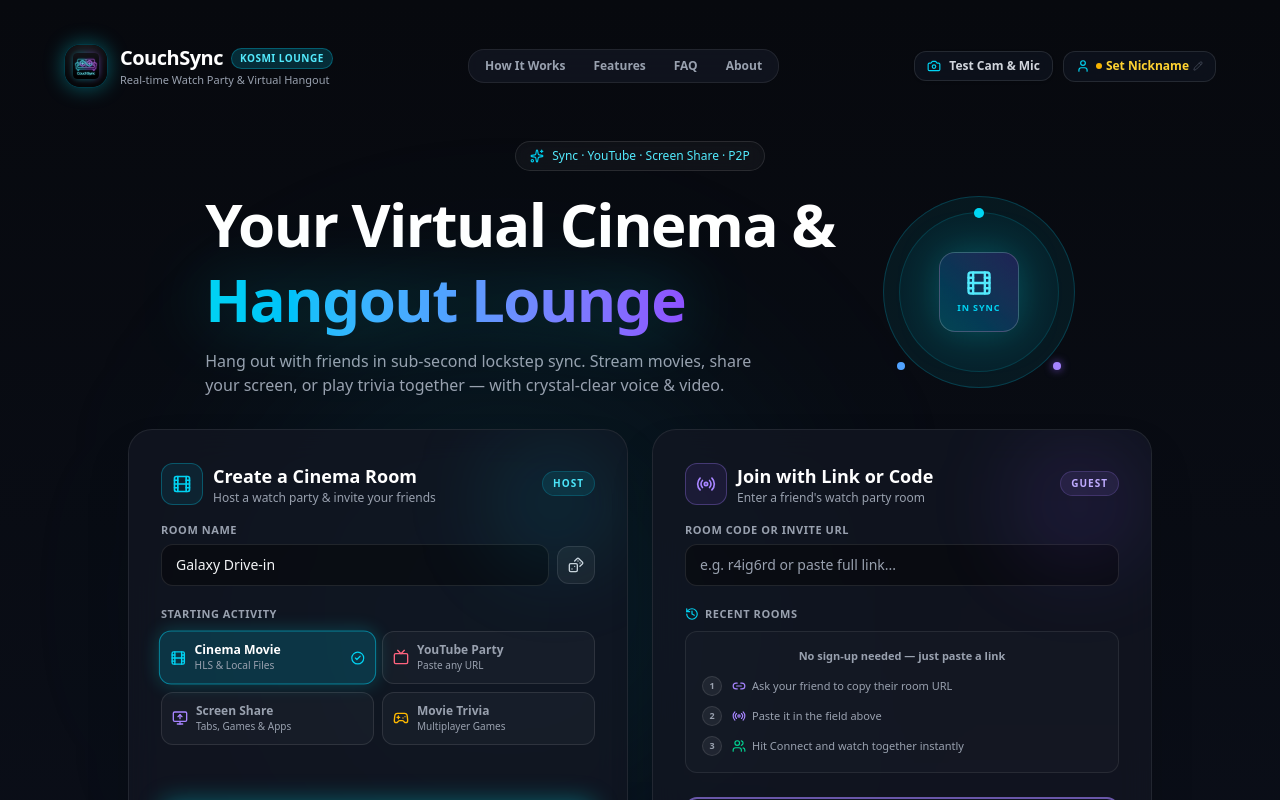
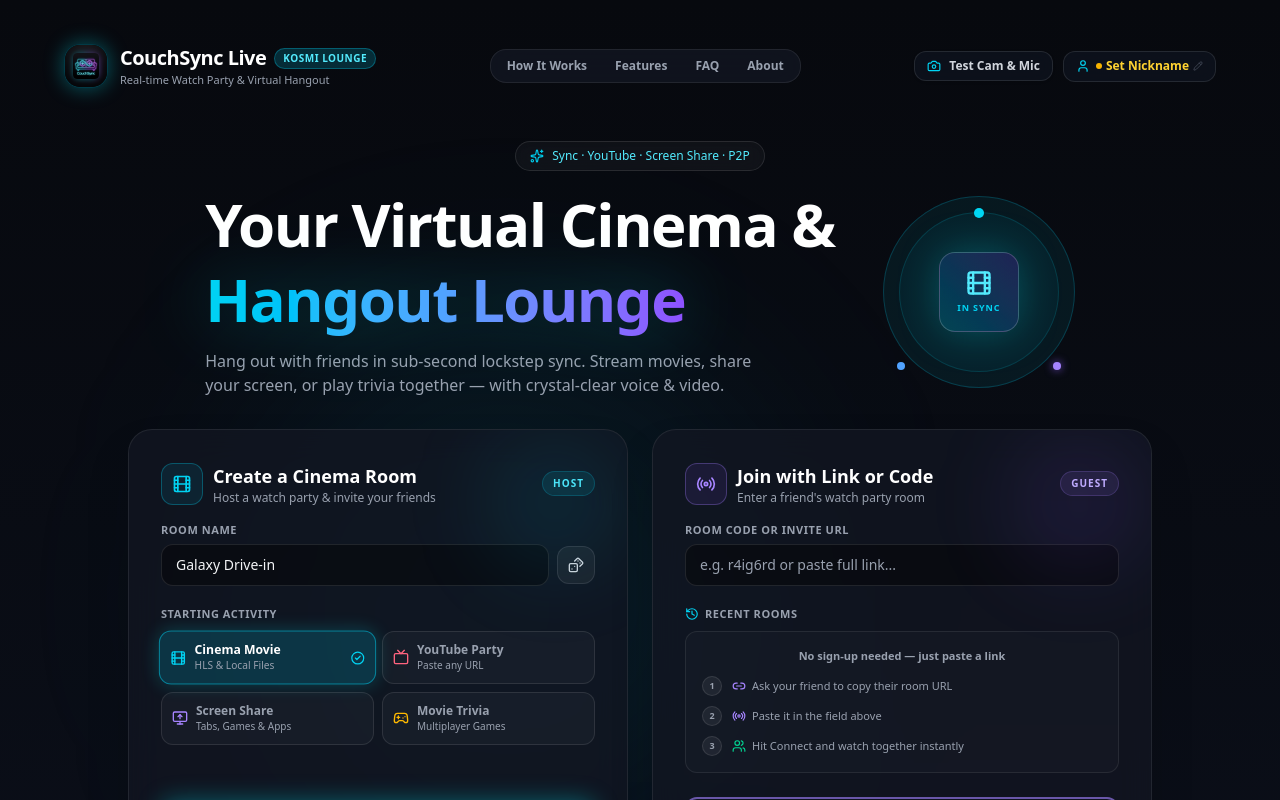
Before and after one commit to devd-328/CouchSync, a Next.js app: page / in a window 1280 px wide. Shown: the top 800 px of the page. Built offline with nearby package versions, Linux system fonts and the light colour scheme.

Commit message:
chore: rename brand from CouchSync to CouchSync Live across platform and docs

```diff
--- a/src/app/about/page.tsx
+++ b/src/app/about/page.tsx
@@ -12,8 +12,8 @@ import { SiteHeader } from '@/components/layout/SiteHeader';
 import { SiteFooter } from '@/components/layout/SiteFooter';
 
 export const metadata: Metadata = {
-  title: 'About — CouchSync Cinema Lounge',
-  description: 'The story and philosophy behind CouchSync: watching movies across distance, zero-server-cost peer-to-peer architecture, and the Kosmi Lounge aesthetic.',
+  title: 'About — CouchSync Live Cinema Lounge',
+  description: 'The story and philosophy behind CouchSync Live: watching movies across distance, zero-server-cost peer-to-peer architecture, and the Kosmi Lounge aesthetic.',
 };
 
 export default function AboutPage() {
@@ -37,7 +37,7 @@ export default function AboutPage() {
           </div>
 
           <h1 className="text-3xl sm:text-5xl font-black text-white tracking-tight leading-tight">
-            Why CouchSync Exists
+            Why CouchSync Live Exists
           </h1>
           <p className="mt-4 text-sm sm:text-base text-gray-300 leading-relaxed">
             A real-time cinema lounge built so friends, partners, and movie lovers can watch together across any distance — without servers, accounts, or friction.
@@ -64,7 +64,7 @@ export default function AboutPage() {
                 We all know the frustration of long-distance watch parties: counting down <em className="text-white">“3, 2, 1, press play!”</em> on a phone call, only to discover one person is three seconds ahead and reacting to spoilers before they happen.
               </p>
               <p>
-                Cinema is an inherently social art form. It’s meant to be experienced with gasps, quiet laughs, popcorn debates, and shared moments. CouchSync was created to eliminate the distance barrier with sub-second lockstep synchronization, making your living rooms feel right next door to each other.
+                Cinema is an inherently social art form. It’s meant to be experienced with gasps, quiet laughs, popcorn debates, and shared moments. CouchSync Live was created to eliminate the distance barrier with sub-second lockstep synchronization, making your living rooms feel right next door to each other.
               </p>
             </div>
           </article>
@@ -87,7 +87,7 @@ export default function AboutPage() {
                 Traditional streaming platforms incur massive server bills by re-encoding and routing video through centralized clouds. Those high infrastructure costs inevitably force apps to charge monthly subscriptions, sell user data, or eventually shut down.
               </p>
               <p>
-                CouchSync takes a radically different approach: <strong>Peer-to-Peer by design</strong>. Video, voice, and media sync directly between participants&apos; browsers via WebRTC (DTLS-SRTP encryption). Because no heavy video data passes through our servers, hosting costs stay near zero. This ensures CouchSync can remain completely free, lightweight, and private forever.
+                CouchSync Live takes a radically different approach: <strong>Peer-to-Peer by design</strong>. Video, voice, and media sync directly between participants&apos; browsers via WebRTC (DTLS-SRTP encryption). Because no heavy video data passes through our servers, hosting costs stay near zero. This ensures CouchSync Live can remain completely free, lightweight, and private forever.
               </p>
             </div>
           </article>
@@ -110,7 +110,7 @@ export default function AboutPage() {
                 Most video call tools look like corporate Monday morning meetings — bright white backgrounds, sterile gray borders, and harsh notification pings that ruin movie atmosphere.
               </p>
               <p>
-                We designed CouchSync as an homage to the neon-lit midnight movie theater experience: obsidian glassmorphism, soft ambient glows that match the film, and smart audio ducking that automatically softens movie dialogue when a friend speaks so nobody has to shout.
+                We designed CouchSync Live as an homage to the neon-lit midnight movie theater experience: obsidian glassmorphism, soft ambient glows that match the film, and smart audio ducking that automatically softens movie dialogue when a friend speaks so nobody has to shout.
               </p>
             </div>
           </article>
--- a/src/app/features/page.tsx
+++ b/src/app/features/page.tsx
@@ -21,8 +21,8 @@ import { SiteHeader } from '@/components/layout/SiteHeader';
 import { SiteFooter } from '@/components/layout/SiteFooter';
 
 export const metadata: Metadata = {
-  title: 'Features — CouchSync Cinema Lounge',
-  description: 'Explore CouchSync features: sub-second playback sync, P2P video & voice with smart ducking, native screen sharing, movie trivia, and ambient cinema themes.',
+  title: 'Features — CouchSync Live Cinema Lounge',
+  description: 'Explore CouchSync Live features: sub-second playback sync, P2P video & voice with smart ducking, native screen sharing, movie trivia, and ambient cinema themes.',
 };
 
 export default function FeaturesPage() {
@@ -48,7 +48,7 @@ export default function FeaturesPage() {
             Engineered for Cinema Together
           </h1>
           <p className="mt-4 text-sm sm:text-base text-gray-300 leading-relaxed">
-            Discover the technology behind CouchSync. Ultra-low latency synchronization, peer-to-peer media encryption, smart acoustic ducking, and ambient cinema theater theming.
+            Discover the technology behind CouchSync Live. Ultra-low latency synchronization, peer-to-peer media encryption, smart acoustic ducking, and ambient cinema theater theming.
           </p>
         </div>
 
@@ -87,7 +87,7 @@ export default function FeaturesPage() {
                   Sub-Second Sync Engine
                 </h2>
                 <p className="text-xs sm:text-sm text-gray-300 leading-relaxed">
-                  CouchSync reconciles play, pause, seek, and playback rates across all participants with under 150ms latency. A fine-tuned drift tolerance threshold ensures micro-fluctuations never cause annoying micro-stutters. Continuous 1.5-second heartbeat telemetry and cooperative buffering ensure nobody gets left behind when a partner buffers.
+                  CouchSync Live reconciles play, pause, seek, and playback rates across all participants with under 150ms latency. A fine-tuned drift tolerance threshold ensures micro-fluctuations never cause annoying micro-stutters. Continuous 1.5-second heartbeat telemetry and cooperative buffering ensure nobody gets left behind when a partner buffers.
                 </p>
                 <ul className="grid grid-cols-1 sm:grid-cols-2 gap-2.5 pt-2">
                   {[
@@ -241,7 +241,7 @@ export default function FeaturesPage() {
                   Native 60fps Screen Sharing
                 </h2>
                 <p className="text-xs sm:text-sm text-gray-300 leading-relaxed">
-                  Stream full desktop screens, individual application windows, or browser tabs with zero cloud compression. Whether sharing indie movies from personal drives, browsing through photo albums, or co-watching subscription services, CouchSync establishes direct WebRTC video pipes without watermarks or duration limits.
+                  Stream full desktop screens, individual application windows, or browser tabs with zero cloud compression. Whether sharing indie movies from personal drives, browsing through photo albums, or co-watching subscription services, CouchSync Live establishes direct WebRTC video pipes without watermarks or duration limits.
                 </p>
                 <ul className="grid grid-cols-1 sm:grid-cols-2 gap-2.5 pt-2">
                   {[
@@ -502,7 +502,7 @@ export default function FeaturesPage() {
           <div className="absolute inset-0 bg-linear-to-r from-cyan-500/5 via-violet-500/5 to-emerald-500/5 pointer-events-none" />
           <div className="relative z-10 max-w-xl mx-auto space-y-4">
             <h2 className="text-2xl sm:text-3xl font-black text-white tracking-tight">
-              Ready to Try CouchSync?
+              Ready to Try CouchSync Live?
             </h2>
             <p className="text-xs sm:text-sm text-gray-300">
               Host your movie night in seconds with crystal-clear P2P audio, sub-second sync, and zero accounts.
--- a/src/app/how-it-works/page.tsx
+++ b/src/app/how-it-works/page.tsx
@@ -22,7 +22,7 @@ import { SiteHeader } from '@/components/layout/SiteHeader';
 import { SiteFooter } from '@/components/layout/SiteFooter';
 
 export const metadata: Metadata = {
-  title: 'How It Works — CouchSync Cinema Lounge',
+  title: 'How It Works — CouchSync Live Cinema Lounge',
   description: 'Step-by-step guide to hosting synchronized watch parties with friends: room setup, device testing, media streaming, and keyboard shortcuts.',
 };
 
@@ -124,7 +124,7 @@ export default function HowItWorksPage() {
           </div>
 
           <h1 className="text-3xl sm:text-5xl font-black text-white tracking-tight leading-tight">
-            How CouchSync Works
+            How CouchSync Live Works
           </h1>
           <p className="mt-4 text-sm sm:text-base text-gray-300 leading-relaxed">
             Synchronized movie nights made effortless. From creating your first lounge to peer-to-peer audio ducking and hotkeys, here is the full walkthrough.
@@ -232,7 +232,7 @@ export default function HowItWorksPage() {
                   </span>
                 </div>
                 <p className="text-xs sm:text-sm text-gray-300 leading-relaxed">
-                  CouchSync never routes your video or voice streams through a middleman server. All peer audio and video are encrypted point-to-point directly between viewers using standard WebRTC (DTLS-SRTP). Furthermore, when testing locally or in private environments, CouchSync uses the browser&apos;s native BroadcastChannel engine — functioning 100% offline without requiring any database or backend authentication.
+                  CouchSync Live never routes your video or voice streams through a middleman server. All peer audio and video are encrypted point-to-point directly between viewers using standard WebRTC (DTLS-SRTP). Furthermore, when testing locally or in private environments, CouchSync Live uses the browser&apos;s native BroadcastChannel engine — functioning 100% offline without requiring any database or backend authentication.
                 </p>
                 <div className="mt-4 flex flex-wrap items-center gap-4 text-xs font-semibold text-gray-400">
                   <div className="flex items-center gap-1.5 text-cyan-300">
--- a/src/app/layout.tsx
+++ b/src/app/layout.tsx
@@ -3,7 +3,7 @@ import './globals.css';
 
 export const metadata: Metadata = {
   metadataBase: new URL('https://couchsync.vercel.app'),
-  title: 'CouchSync — Watch Movies Together in Real-Time Sync',
+  title: 'CouchSync Live — Watch Movies Together in Real-Time Sync',
   description: 'Synchronized HLS video playback with peer-to-peer WebRTC video calling, low-latency live chat, and audio ducking.',
   icons: {
     icon: [
@@ -17,23 +17,23 @@ export const metadata: Metadata = {
     shortcut: '/icon.png',
   },
   openGraph: {
-    title: 'CouchSync — Watch Movies Together in Real-Time Sync',
+    title: 'CouchSync Live — Watch Movies Together in Real-Time Sync',
     description: 'Synchronized HLS video playback with peer-to-peer WebRTC video calling, low-latency live chat, and audio ducking.',
     url: 'https://couchsync.vercel.app',
-    siteName: 'CouchSync',
+    siteName: 'CouchSync Live',
     images: [
       {
         url: '/og-image.png',
         width: 1024,
         height: 1024,
-        alt: 'CouchSync Logo',
+        alt: 'CouchSync Live Logo',
       },
     ],
     type: 'website',
   },
   twitter: {
     card: 'summary',
-    title: 'CouchSync — Watch Movies Together in Real-Time Sync',
+    title: 'CouchSync Live — Watch Movies Together in Real-Time Sync',
     description: 'Synchronized HLS video playback with peer-to-peer WebRTC video calling, low-latency live chat, and audio ducking.',
     images: ['/og-image.png'],
   },
--- a/src/app/page.tsx
+++ b/src/app/page.tsx
@@ -73,13 +73,13 @@ const ACTIVITIES: { mode: MediaSourceType; label: string; sub: string; icon: Rea
 
 const FAQ_ITEMS = [
   {
-    q: 'Is CouchSync really 100% free with no account required?',
+    q: 'Is CouchSync Live really 100% free with no account required?',
     badge: 'Free & No Sign-up',
     badgeColor: 'bg-emerald-500/15 border-emerald-400/30 text-emerald-300',
-    a: 'Yes. CouchSync requires zero account registration, credit cards, or subscriptions. You can launch a room with a single click or paste an invite code to join a friend’s lounge instantly in any supported browser.',
+    a: 'Yes. CouchSync Live requires zero account registration, credit cards, or subscriptions. You can launch a room with a single click or paste an invite code to join a friend’s lounge instantly in any supported browser.',
   },
   {
-    q: 'Does CouchSync store, record, or route my video/voice through a server?',
+    q: 'Does CouchSync Live store, record, or route my video/voice through a server?',
     badge: 'DTLS-SRTP Encrypted',
     badgeColor: 'bg-cyan-500/15 border-cyan-400/30 text-cyan-300',
     a: 'Never. All camera and microphone streams are transmitted directly between browsers using end-to-end encrypted WebRTC (DTLS-SRTP). No video or audio ever touches or gets stored on an intermediate media server.',
@@ -88,13 +88,13 @@ const FAQ_ITEMS = [
     q: 'Which web browsers are supported?',
     badge: 'Cross-Browser',
     badgeColor: 'bg-violet-500/15 border-violet-400/30 text-violet-300',
-    a: 'CouchSync is fully supported on Chrome 90+, Firefox 85+, Safari 15+, and Edge 90+. No browser plugins, extensions, or software installations are needed.',
+    a: 'CouchSync Live is fully supported on Chrome 90+, Firefox 85+, Safari 15+, and Edge 90+. No browser plugins, extensions, or software installations are needed.',
   },
   {
     q: 'What happens if someone has a slow connection or begins buffering?',
     badge: 'Cooperative Sync',
     badgeColor: 'bg-amber-500/15 border-amber-400/30 text-amber-300',
-    a: 'CouchSync features cooperative buffering: if someone buffers, playback automatically pauses cleanly for everyone until they catch up, preventing anyone from missing a scene. If remote servers are ever unreachable, our engine automatically falls back to local broadcast synchronization.',
+    a: 'CouchSync Live features cooperative buffering: if someone buffers, playback automatically pauses cleanly for everyone until they catch up, preventing anyone from missing a scene. If remote servers are ever unreachable, our engine automatically falls back to local broadcast synchronization.',
   },
   {
     q: 'How does video playback stay in sync without lag or audio echo?',
@@ -311,7 +311,7 @@ export default function HomePage() {
           <div className="w-11 h-11 rounded-2xl overflow-hidden shadow-[0_0_20px_rgba(0,242,254,0.35)] border border-cyan-500/30 shrink-0 bg-black/50">
             <Image
               src="/icon.png"
-              alt="CouchSync Logo"
+              alt="CouchSync Live Logo"
               width={44}
               height={44}
               className="w-full h-full object-cover"
@@ -320,7 +320,7 @@ export default function HomePage() {
           </div>
           <div>
             <div className="flex items-center gap-2">
-              <h1 className="text-xl font-black tracking-tight text-white">CouchSync</h1>
+              <h1 className="text-xl font-black tracking-tight text-white">CouchSync Live</h1>
               <span className="px-2 py-0.5 rounded-full text-[10px] font-bold uppercase tracking-wider bg-cyan-500/20 text-cyan-300 border border-cyan-400/30">
                 Kosmi Lounge
               </span>
@@ -698,7 +698,7 @@ export default function HomePage() {
       </div>
 
       {/* ── How It Works — 3-Step Onboarding Strip ─────────────────────── */}
-      <section className="relative z-10 w-full max-w-5xl mx-auto my-6 px-1" aria-label="How CouchSync works">
+      <section className="relative z-10 w-full max-w-5xl mx-auto my-6 px-1" aria-label="How CouchSync Live works">
         <div className="flex items-center justify-between mb-3 px-1">
           <div className="flex items-center gap-2">
             <span className="w-2 h-2 rounded-full bg-cyan-400 animate-pulse" />
@@ -779,7 +779,7 @@ export default function HomePage() {
       </section>
 
       {/* ── Feature Highlights Grid ───────────────────────────────────── */}
-      <section className="relative z-10 w-full max-w-5xl mx-auto my-6 px-1" aria-label="CouchSync features">
+      <section className="relative z-10 w-full max-w-5xl mx-auto my-6 px-1" aria-label="CouchSync Live features">
         <div className="flex items-center justify-between mb-3 px-1">
           <div className="flex items-center gap-2">
             <span className="w-2 h-2 rounded-full bg-violet-400 animate-pulse" />
--- a/src/components/layout/SiteFooter.tsx
+++ b/src/components/layout/SiteFooter.tsx
@@ -44,7 +44,7 @@ export function SiteFooter() {
       </div>
 
       <div className="text-[10px] text-gray-600 font-medium">
-        CouchSync — Watch Movies Together in Real-Time Sync
+        CouchSync Live — Watch Movies Together in Real-Time Sync
       </div>
     </footer>
   );
--- a/src/components/layout/SiteHeader.tsx
+++ b/src/components/layout/SiteHeader.tsx
@@ -23,7 +23,7 @@ export function SiteHeader({ currentPage, badgeText }: SiteHeaderProps) {
         <div className="w-10 h-10 rounded-2xl overflow-hidden shadow-[0_0_20px_rgba(0,242,254,0.3)] border border-cyan-500/30 shrink-0 bg-black/50 group-hover:border-cyan-400/60 transition">
           <Image
             src="/icon.png"
-            alt="CouchSync Logo"
+            alt="CouchSync Live Logo"
             width={40}
             height={40}
             className="w-full h-full object-cover"
@@ -33,7 +33,7 @@ export function SiteHeader({ currentPage, badgeText }: SiteHeaderProps) {
         <div>
           <div className="flex items-center gap-2">
             <span className="text-lg font-black tracking-tight text-white group-hover:text-cyan-300 transition">
-              CouchSync
+              CouchSync Live
             </span>
             {badgeText && (
               <span className="px-2 py-0.5 rounded-full text-[10px] font-bold uppercase tracking-wider bg-cyan-500/20 text-cyan-300 border border-cyan-400/30">
--- a/src/components/room/RoomHeader.tsx
+++ b/src/components/room/RoomHeader.tsx
@@ -123,7 +123,7 @@ export function RoomHeader({
           <div className="w-8 h-8 rounded-lg overflow-hidden shadow-[0_0_12px_rgba(0,242,254,0.3)] border border-cyan-500/30 shrink-0 bg-black/60">
             <Image
               src="/icon.png"
-              alt="CouchSync"
+              alt="CouchSync Live"
               width={32}
               height={32}
               className="w-full h-full object-cover"
--- a/src/config/constants.ts
+++ b/src/config/constants.ts
@@ -1,5 +1,5 @@
 /**
- * CouchSync - Centralized Platform Constants & Configuration
+ * CouchSync Live - Centralized Platform Constants & Configuration
  * Following the KISS principle: single source of truth for all parameters.
  */
 
```
Also changed, not shown: 1 other file (tests, documents, lock files or other folders).
